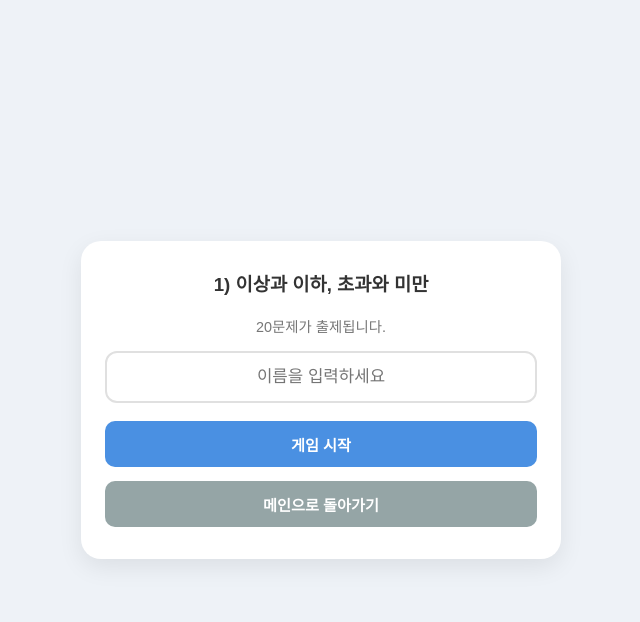
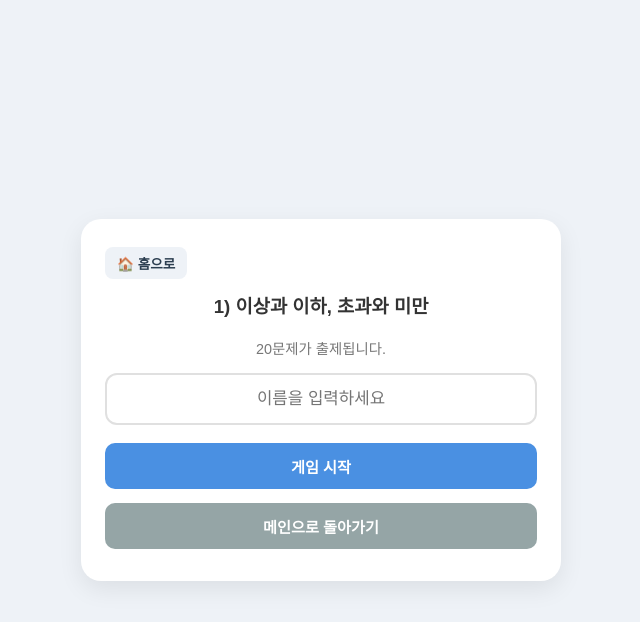
Before and after one commit to bagajee/back100, a plain HTML site: page index.html in a window 1280 px wide. Both pictures are taken after a click on the button "🟢 1) 이상·이하, 초과·미만, 수의 범위". Shown: the whole page, without its empty margins (319-959 px from the left). Drawn offline with Linux system fonts and the light colour scheme.

Commit message:
Add files via upload

```diff
--- a/index.html
+++ b/index.html
@@ -30,8 +30,30 @@
       text-align: center;
       max-height: 90vh;
       overflow-y: auto;
+      position: relative;
     }
     .hidden { display: none; }
+
+    /* 상단 네비게이션 헤더 */
+    .nav-header {
+      display: flex;
+      justify-content: space-between;
+      align-items: center;
+      margin-bottom: 12px;
+    }
+    .btn-home {
+      width: auto !important;
+      padding: 6px 12px !important;
+      margin: 0 !important;
+      background: #eef2f7 !important;
+      color: #2c3e50 !important;
+      font-size: 0.85rem !important;
+      border-radius: 8px !important;
+      display: inline-flex;
+      align-items: center;
+      gap: 4px;
+    }
+    .btn-home:active { background: #dbe3ed !important; }
 
     button {
       width: 100%;
@@ -148,6 +170,9 @@
 
 <!-- 게임 설정 화면 -->
 <div class="card hidden" id="setup-screen">
+  <div class="nav-header">
+    <button class="btn-home" onclick="goHome()">🏠 홈으로</button>
+  </div>
   <h3 style="margin-top:0; color:#333;" id="setup-title">수학 퀴즈</h3>
   <p style="color:#777; font-size:0.9rem;">20문제가 출제됩니다.</p>
   <input type="text" id="username" placeholder="이름을 입력하세요" autocomplete="off">
@@ -162,8 +187,11 @@
 
 <!-- 퀴즈 진행 화면 -->
 <div class="card hidden" id="quiz-screen">
+  <div class="nav-header">
+    <button class="btn-home" onclick="confirmGoHome()">🏠 홈으로</button>
+    <div style="font-size: 0.9rem; color: #777;"><span id="progress">1</span> / 20 문제</div>
+  </div>
   <div class="progress-bar"><div class="progress-fill" id="progress-fill"></div></div>
-  <div style="font-size: 0.9rem; color: #777;"><span id="progress">1</span> / 20 문제</div>
 
   <div class="question-box">
     <div class="question-badge">[올바른 정답 찾기]</div>
@@ -176,6 +204,9 @@
 
 <!-- 결과 화면 -->
 <div class="card hidden" id="result-screen">
+  <div class="nav-header">
+    <button class="btn-home" onclick="goHome()">🏠 홈으로</button>
+  </div>
   <h2>게임 종료!</h2>
   <p id="result-text"></p>
   <button onclick="resetGame()">다시 도전</button>
@@ -190,12 +221,20 @@ let currentQuestion = 0;
 const totalQuestions = 20;
 let startTime, endTime;
 let isPenalty = false;
+let penaltyTimer = null;
 
 function gcd(a, b) { return b === 0 ? a : gcd(b, a % b); }
 
 function goHome() {
+  if (penaltyTimer) clearTimeout(penaltyTimer);
   document.querySelectorAll('.card').forEach(c => c.classList.add('hidden'));
   document.getElementById('home-screen').classList.remove('hidden');
+}
+
+function confirmGoHome() {
+  if (confirm("진행 중인 퀴즈가 초기화됩니다.\n홈으로 돌아가시겠습니까?")) {
+    goHome();
+  }
 }
 
 function openSetup(catKey, subTitle) {
@@ -454,7 +493,7 @@ function checkAnswer(selected) {
   } else {
     isPenalty = true;
     document.getElementById("penalty-msg").classList.remove("hidden");
-    setTimeout(() => {
+    penaltyTimer = setTimeout(() => {
       nextQuestion();
     }, 5000);
   }
```
